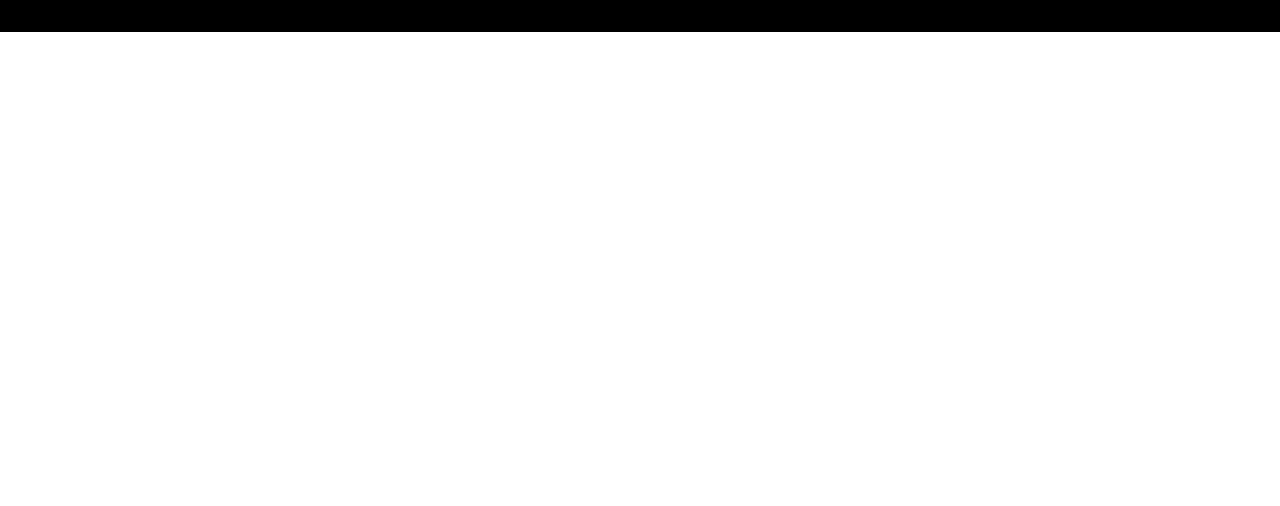
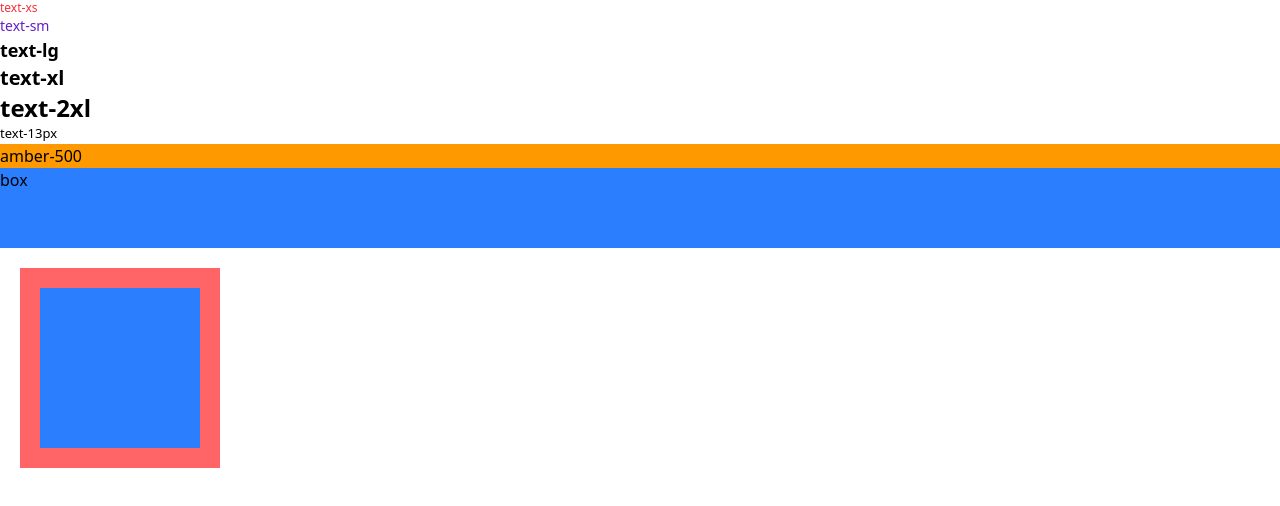
Before and after one commit to gydud25416/react_project, a React (Vite) app in the folder onebite-exam/: page / in a window 1280 px wide. Shown: the top 506 px of the page. Built offline with nearby package versions, Linux system fonts and the light colour scheme.

Commit message:
[section02] Tailwind 유틸리티 css 1

```diff
--- a/onebite-exam/src/App.tsx
+++ b/onebite-exam/src/App.tsx
@@ -2,7 +2,26 @@
 
 function App() {
   return (
-    <div className="bg-black text-2xl font-bold underline">Hello World</div>
+    <div>
+      {/* 1. 타이포그래피 */}
+      <div className="text-xs text-red-500">text-xs</div>
+      <div className="text-sm text-[rgb(100,30,200)]">text-sm</div>
+      <div className="text-lg font-bold">text-lg</div>
+      <div className="text-xl font-extrabold">text-xl</div>
+      <div className="text-2xl font-black">text-2xl</div>
+      <div className="text-[13px]">text-13px</div>
+
+      {/* 2. 백그라운드컬러 */}
+      <div className="bg-amber-500">amber-500</div>
+
+      {/* 3. 사이즈  */}
+      <div className="h-20 w-full bg-blue-500">box</div>
+
+      {/* 4. 여백 */}
+      <div className="m-5 h-50 w-50 bg-red-400 px-5 py-5">
+        <div className="h-full w-full bg-blue-500"></div>
+      </div>
+    </div>
   );
 }
 
```
